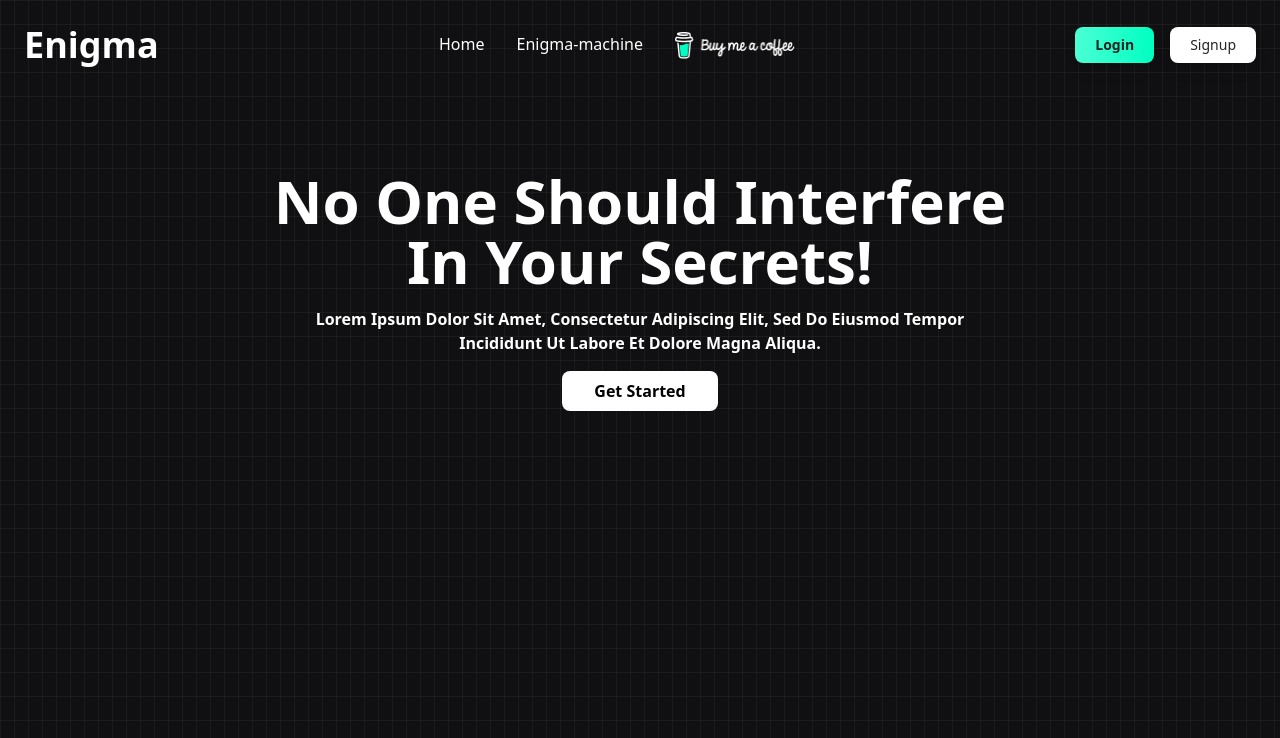
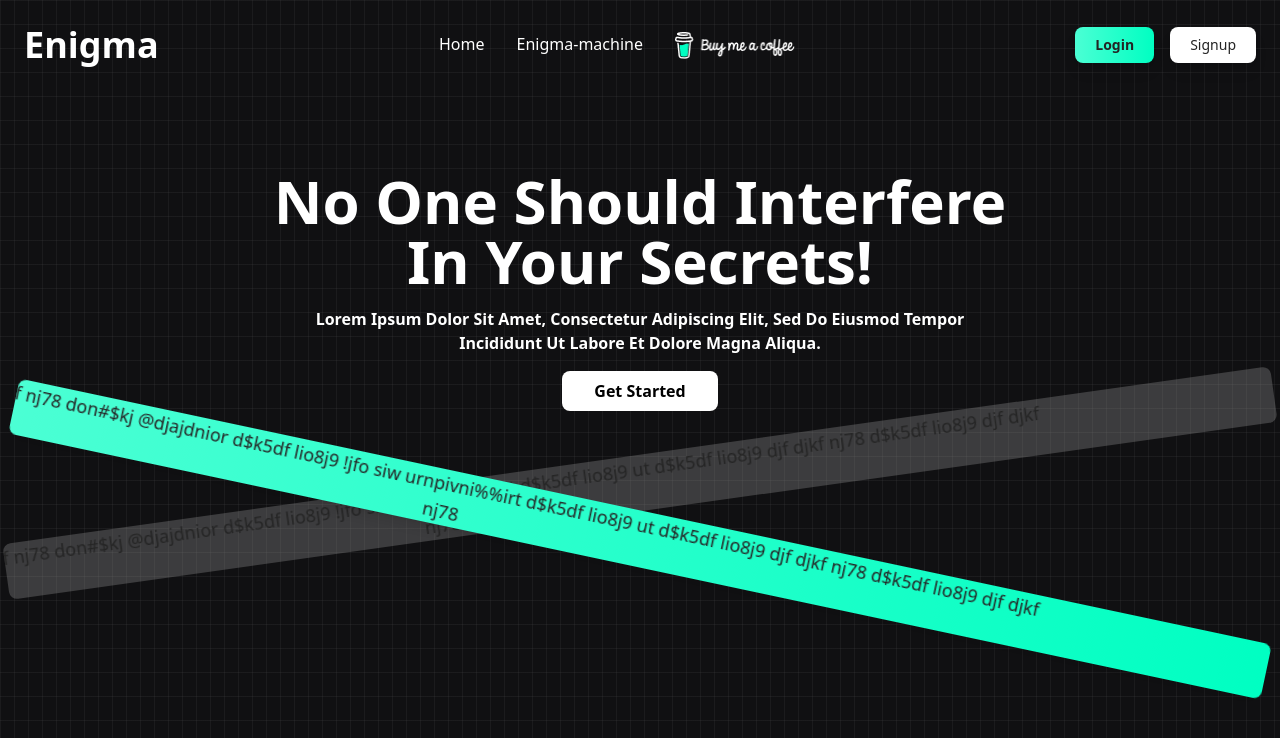
Before and after one commit to FADILAMEEN4321/enigma-secret-lang-creator-client, a React (Vite) app: page / in a window 1280 px wide. Shown: the top 738 px of the page. Built offline with nearby package versions, Linux system fonts and the light colour scheme.

Commit message:
style: Add the moving bar with content.

```diff
--- a/src/App.jsx
+++ b/src/App.jsx
@@ -84,6 +84,22 @@ function App() {
         {/* line section */}
 
 
+        {/* <div className="overflow-hidden flex items-center justify-center h-14 mt-11 bg-enigmalightgray rounded-md bg-opacity-30 rotate-[-8deg]">
+          <p className="animate-slide-left font-medium text-lg">egsgjojiofhn  d$k5df d$k5df lio8j9 lio8j9 djf djkf nj78 lnvfs9kj d$k5df lio8j9 don#$kj @djajdnior !jfo siw urnpivni%%irt ut d$k5df lio8j9 djf djkf nj78 d$k5df lio8j9 djf djkf nj78</p>
+
+</div> */}
+<div className="overflow-hidden flex items-center justify-center h-14 mt-11 text-enigmagray bg-enigmalightgray bg-opacity-30 rounded-lg text-sm font-semibold px-4 py-1 md:px-5 md:py-2 text-center rotate-[-8deg]">
+<p className="animate-slide-left font-medium text-lg">d$k5df lio8j9 djf djkf nj78  don#$kj @djajdnior d$k5df lio8j9  !jfo siw urnpivni%%irt  d$k5df lio8j9 ut d$k5df lio8j9 djf djkf nj78 d$k5df lio8j9 djf djkf nj78</p>
+        </div>
+
+
+        <div className="overflow-hidden flex items-center justify-center h-14 text-enigmagray bg-gradient-to-r from-enigmalightgreen to-enigmagreen hover:bg-gradient-to-br focus:ring-4 focus:outline-none focus:ring-enigmalightgreen dark:focus:ring-enigmagreen shadow-lg shadow-enigmagreen-500/50 dark:shadow-lg dark:shadow-green-800/80 rounded-lg text-sm font-semibold px-4 py-1 md:px-5 md:py-2 text-center rotate-12">
+<p className="animate-slide-left font-medium text-lg">d$k5df lio8j9 djf djkf nj78  don#$kj @djajdnior d$k5df lio8j9  !jfo siw urnpivni%%irt  d$k5df lio8j9 ut d$k5df lio8j9 djf djkf nj78 d$k5df lio8j9 djf djkf nj78</p>
+        </div>
+
+
+
+
 
 
       </div>
--- a/src/app.css
+++ b/src/app.css
@@ -13,3 +13,17 @@
     background-color: #4B5563;
     border-radius: 6px;
   }
+
+
+@keyframes slideLeft {
+  0% {
+    transform: translateX(0);
+}
+100% {
+    transform: translateX(calc(-220px * 5));
+}
+}
+
+.animate-slide-left {
+  animation: slideLeft 30s linear infinite;
+}
```
